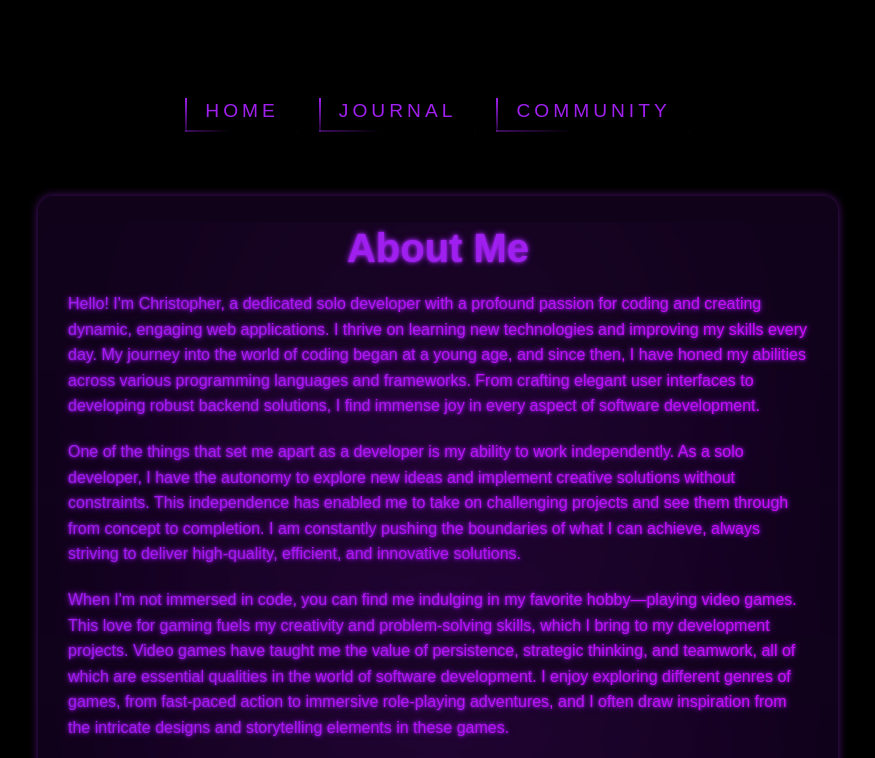
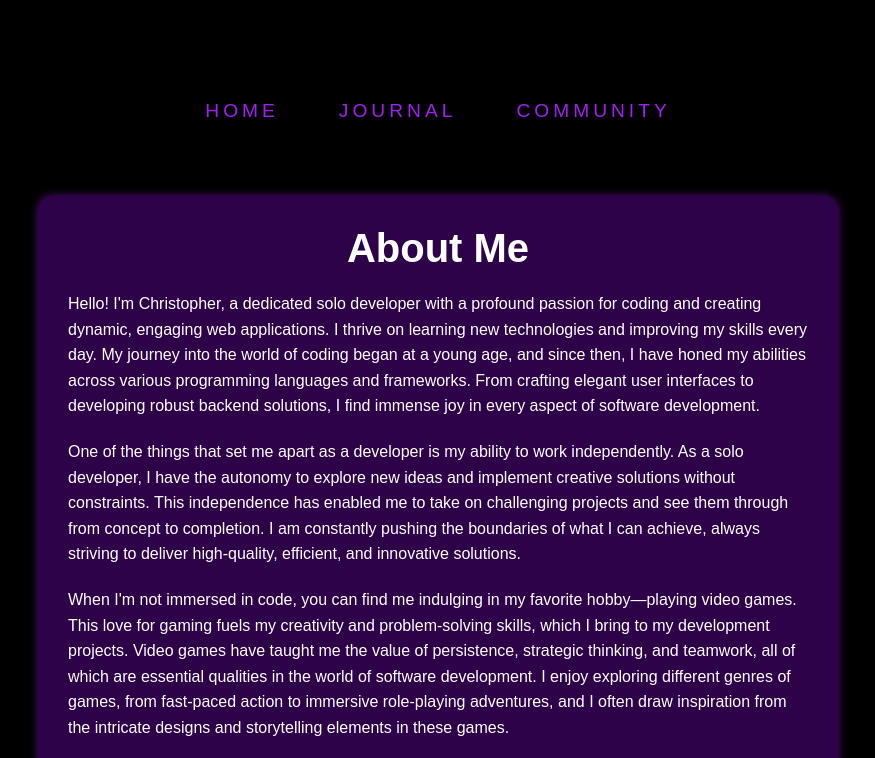
Before and after one commit to krystofkubica/dreamland, a plain HTML site: page aboutme.html in a window 1280 px wide. Shown: the top 758 px of the page, without its empty margins (202-1077 px from the left). Drawn offline with Linux system fonts and the light colour scheme; a web font is replaced by a local one.

Commit message:
Refactor About Me page styling for improved readability and aesthetics

```diff
--- a/aboutme.html
+++ b/aboutme.html
@@ -10,31 +10,29 @@
     <style>
         /* Enhanced Content Styling */
         .content {
-            background: rgba(160, 32, 240, 0.1); /* Semi-transparent background */
+            background: #2E0249; /* Changed to dark purple background */
             padding: 30px;
             border-radius: 15px;
-            box-shadow: 0 0 10px rgba(160, 32, 240, 0.5); /* Increased box-shadow */
-            color: #A020F0; /* Purple color */
-            text-shadow:
-                0 0 3px #A020F0,
-                0 0 6px #A010F0; /* Slightly increased text-shadow */
+            box-shadow: 0 0 10px rgba(160, 32, 240, 0.5);
+            color: #FFFFFF; /* Changed text color to white */
+            text-shadow: none; /* Removed text-shadow for clarity */
             transition: transform 0.3s ease, box-shadow 0.3s ease;
             position: relative;
             overflow: hidden;
             max-width: 800px;
             margin: 40px auto;
-            font-family: 'Montserrat', sans-serif; /* Apply Montserrat Font */
+            font-family: 'Montserrat', sans-serif;
         }
 
-        /* Gradient Text with Background Clip */
+        /* Text Styling */
         .content p {
-            background: linear-gradient(90deg, #A020F0, #FF00FF);
-            -webkit-background-clip: text;
-            -webkit-text-fill-color: transparent;
-            position: relative;
-            z-index: 1;
+            /* Removed gradient text effect */
+            /* background: linear-gradient(90deg, #A020F0, #FF00FF); */
+            /* -webkit-background-clip: text; */
+            /* -webkit-text-fill-color: transparent; */
             margin-bottom: 20px;
             line-height: 1.6;
+            color: #FFFFFF; /* Ensured text color is white */
         }
 
         /* Animated Glow Effect */
@@ -45,7 +43,7 @@
             left: -50%;
             width: 200%;
             height: 200%;
-            background: radial-gradient(circle, rgba(160, 32, 240, 0.2), transparent 60%); /* Slightly increased glow */
+            background: radial-gradient(circle, rgba(160, 32, 240, 0.2), transparent 60%);
             z-index: -1;
             opacity: 0;
             transition: opacity 0.3s ease;
@@ -54,11 +52,11 @@
 
         @keyframes glowPulse {
             0%, 100% {
-                opacity: 0.2; /* Slightly increased opacity */
+                opacity: 0.2;
                 transform: scale(1);
             }
             50% {
-                opacity: 0.4; /* Slightly increased opacity */
+                opacity: 0.4;
                 transform: scale(1.05);
             }
         }
@@ -66,7 +64,7 @@
         /* Zoom-in Hover Effect on Content Box */
         .content:hover {
             transform: scale(1.03);
-            box-shadow: 0 0 15px rgba(160, 32, 240, 0.6), /* Increased box-shadow */
+            box-shadow: 0 0 15px rgba(160, 32, 240, 0.6),
                         0 0 30px rgba(160, 32, 240, 0.5),
                         0 0 45px rgba(160, 32, 240, 0.4);
         }
@@ -77,26 +75,27 @@
             margin-bottom: 20px;
             text-align: center;
             font-weight: 700;
-            color: #A020F0;
-            text-shadow:
-                0 0 3px #A020F0, /* Slightly increased text-shadow */
-                0 0 6px #A020F0;
-            transition: text-shadow 0.5s ease;
+            color: #FFFFFF; /* Changed heading color to white */
+            text-shadow: none; /* Removed text-shadow */
+            transition: color 0.3s ease;
         }
-
-        .content h1:hover {
-            text-shadow:
-                0 0 4px #A020F0, /* Slightly increased text-shadow */
-                0 0 8px #A020F0;
+        /* Ensure Smooth Animation for Glow Pulse */
+        @keyframes neonPulse {
+            0%, 100% {
+                text-shadow: none;
+            }
+            50% {
+                text-shadow: none;
+            }
         }
     </style>
 </head>
 <body>
     <nav class="navbar">
         <ul>
-            <li><a href="inapp.html" class="nav-button">HOME<span></span><span></span><span></span><span></span></a></li>
-            <li><a href="#journal" class="nav-button">JOURNAL<span></span><span></span><span></span><span></span></a></li>
-            <li><a href="#community" class="nav-button">COMMUNITY<span></span><span></span><span></span><span></span></a></li>
+            <li><a href="inapp.html" class="nav-button">HOME</a></li>
+            <li><a href="#journal" class="nav-button">JOURNAL</a></li>
+            <li><a href="#community" class="nav-button">COMMUNITY</a></li>
         </ul>
     </nav>
     <div class="content">
```
